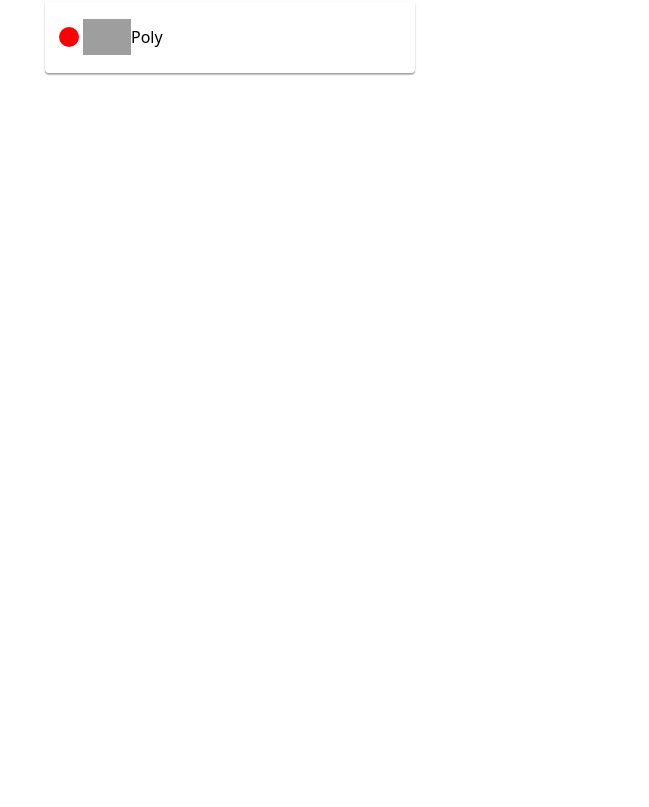
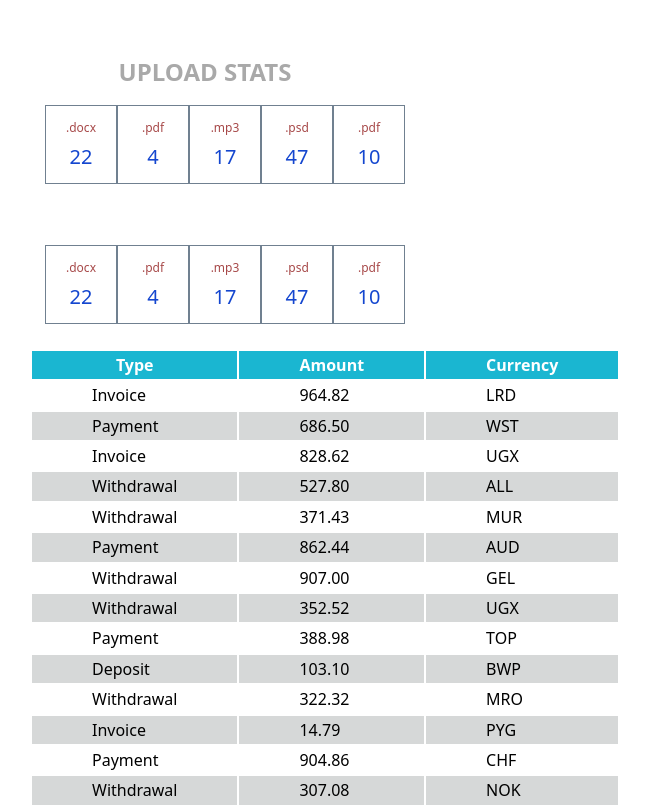
Before and after one commit to ElenVlass/goit-react-hw-01-components, a React (Create React App) app: page / in a window 1280 px wide. Shown: the part 880-1687 px from the top of the page, without its empty margins (20-669 px from the left). Before the commit the page ends 963 px from the top, so only its background shows below. Built offline with nearby package versions, Linux system fonts and the light colour scheme; grey boxes are pictures that could not be loaded.

Commit message:
complited all tasks

```diff
--- a/src/App.js
+++ b/src/App.js
@@ -1,13 +1,18 @@
 import React from 'react';
+
 import Friendslist from './components/friend-list/FriendList';
 import Profile from './components/social-profile/Profile';
+import Statistics from './components/statistics/Statistics';
+import TransactionHistory from './components/transaction-history/TransactionHistory';
+
 import user from './components/social-profile/user.json';
-import friends from './components/friend-list/friends.json'
+import friends from './components/friend-list/friends.json';
+import statisticalData from './components/statistics/statistical-data.json' ;
+import transactions from './components/transaction-history/transactions.json';
 
 const App = () => {
     return (
-    <div>
-        <h1>Главная страница</h1>
+    <>
 
         <Profile
         name={user.name}
@@ -19,8 +24,16 @@ const App = () => {
 
         <Friendslist items= {friends}/>
 
+        <Statistics
+        title="Upload stats"
+        stats={statisticalData}
+        />
+        <Statistics stats={statisticalData} />
 
-    </div>
+        <TransactionHistory
+        items={transactions}/>
+
+    </>
     );
 };
 
--- a/src/components/friend-list/Friend.js
+++ b/src/components/friend-list/Friend.js
@@ -1,9 +1,9 @@
 import React from 'react';
 import PropTypes from 'prop-types';
 import avatarImage from './person.svg';
-import './Friend.css';
+import styles from './Friend.module.css';
 
-const styles = {
+const styleForStatus = {
   online: {
     backgroundColor: 'green',
   },
@@ -13,9 +13,9 @@ const styles = {
 }
 
 const Friend = ({avatar, name, isOnline}) =>
-  (<div className="Friend"><span className="status" style={isOnline? styles.online : styles.offline}></span>
-  <img className="avatar" src={avatar} alt="Аватар друга" width="48" />
-  <p className="name">{name}</p></div>)
+  (<div className={styles.Friend}><span className={styles.status} style={isOnline? styleForStatus.online : styleForStatus.offline}></span>
+  <img src={avatar} alt="Аватар друга" width="48" />
+  <p>{name}</p></div>)
 ;
 
 Friend.defaultProps = {
--- a/src/components/friend-list/FriendList.js
+++ b/src/components/friend-list/FriendList.js
@@ -1,12 +1,12 @@
 import React from 'react';
 import Friend from './Friend';
 import PropTypes from 'prop-types';
-import './FriendsList.css';
+import styles from './FriendsList.module.css';
 
 const Friendslist = ({items}) => (
-    <ul className="FriendsList">
+    <ul className={styles.FriendsList}>
 {items.map(({id, avatar, name, isOnline}) => (
-<li key={id} className="FriendsList__item">
+<li key={id} className={styles.FriendsList__item}>
     <Friend
 avatar={avatar}
  name={name}
--- a/src/components/friend-list/FriendsList.css
+++ b/src/components/friend-list/FriendsList.module.css
@@ -1,11 +1,9 @@
 .FriendsList {
   padding: 0;
-  margin: 0;
   list-style: none;
-  max-width: 1170px;
   display: flex;
   flex-direction: column;
-  margin: -10px auto;
+  margin: -10px 25px;
 }
 
 .FriendsList__item {
--- a/src/components/social-profile/Profile.js
+++ b/src/components/social-profile/Profile.js
@@ -1,32 +1,32 @@
 import React from 'react';
 import PropTypes from 'prop-types';
-import './Profile.css'
+import styles from'./Profile.module.css'
 
 const Profile = ({avatar, name, tag, location, stats}) => (
-<div className="Profile">
-<div className="Profile-description">
+<div className={styles.Profile}>
+<div className={styles.Profile_description}>
   <img
     src={avatar}
     alt="Аватар пользователя"
-    className="Profile-description__avatar"
+    className={styles.Profile_description__avatar}
   />
-  <p className="Profile-description__name">{name}</p>
-  <p className="Profile-description__tag">@{tag}</p>
-  <p className="Profile-description__location">{location}</p>
+  <p className={styles.Profile_description__name}>{name}</p>
+  <p className={styles.Profile_description__tag}>@{tag}</p>
+  <p className={styles.Profile_description__location}>{location}</p>
 </div>
 
-<ul className="Profile-stats">
-  <li className="Profile-stats__item">
-    <span className="Profile-stats__label">Followers</span>
-    <span className="Profile-stats__quantity">{stats.followers}</span>
+<ul className={styles.Profile_stats}>
+  <li className={styles.Profile_stats__item}>
+    <span className={styles.Profile_stats__label}>Followers</span>
+    <span className={styles.Profile_stats__quantity}>{stats.followers}</span>
   </li>
-  <li className="Profile-stats__item">
-    <span className="Profile-stats__label">Views</span>
-    <span className="Profile-stats__quantity">{stats.views}</span>
+  <li className={styles.Profile_stats__item}>
+    <span className={styles.Profile_stats__label}>Views</span>
+    <span className={styles.Profile_stats__quantity}>{stats.views}</span>
   </li>
-  <li className="Profile-stats__item">
-    <span className="Profile-stats__label">Likes</span>
-    <span className="Profile-stats__quantity">{stats.likes}</span>
+  <li className={styles.Profile_stats__item}>
+    <span className={styles.Profile_stats__label}>Likes</span>
+    <span className={styles.Profile_stats__quantity}>{stats.likes}</span>
   </li>
 </ul>
 </div>
--- a/src/components/social-profile/Profile.css
+++ b/src/components/social-profile/Profile.module.css
@@ -8,40 +8,40 @@
   margin-left: 25px;
 }
 
-.Profile-description {
+.Profile_description {
   display: flex;
   flex-direction: column;
   align-items: center;
 }
-.Profile-description__avatar {
+.Profile_description__avatar {
   width: 150px;
   height: 150px;
   border-radius: 50%;
   background-color: rgb(155, 126, 126);
 }
-.Profile-description__name {
+.Profile_description__name {
   font-weight: bold;
 }
-.Profile-description__tag {
+.Profile_description__tag {
   color: rgb(56, 54, 54);
 }
-.Profile-description__location {
+.Profile_description__location {
   color: rgb(56, 54, 54);
 }
-.Profile-stats {
+.Profile_stats {
   list-style: none;
   display: flex;
   flex-direction: row;
   padding: 0;
 }
-.Profile-stats__label {
+.Profile_stats__label {
   color: rgb(56, 54, 54);
   margin-bottom: 10px;
 }
-.Profile-stats__quantity {
+.Profile_stats__quantity {
   font-weight: bold;
 }
-.Profile-stats__item {
+.Profile_stats__item {
   display: flex;
   flex-direction: column;
   align-items: center;
--- /dev/null
+++ b/src/components/statistics/Statistics.js
@@ -0,0 +1,28 @@
+import React from 'react';
+import PropTypes from 'prop-types';
+import styles from './Statistics.module.css';
+
+const Statistics = ({title, stats}) => (
+<section className={styles.statistics}>
+{title && <h2 className={styles.statistics_title}>{title}</h2>}
+  <ul className={styles.stat_list}>
+{stats.map(({id, label, percentage}) => (<li key={id} className={styles.stat_item}>
+      <span className={styles.stat_label}>{label}</span>
+      <span className={styles.stat_percentage}>{percentage}</span>
+    </li>))
+    }
+  </ul>
+</section>
+)
+
+Statistics.propTypes = {
+    title: PropTypes.string,
+    stats: PropTypes.arrayOf(
+      PropTypes.shape({
+    id: PropTypes.string.isRequired,
+    label: PropTypes.string.isRequired,
+    percentage: PropTypes.number.isRequired
+}))
+}
+
+export default Statistics;
--- /dev/null
+++ b/src/components/statistics/Statistics.module.css
@@ -0,0 +1,39 @@
+.statistics {
+  margin-bottom: 20px;
+  width: 400px;
+  padding-top: 20px;
+  background-color: #fff;
+  margin: 25px;
+}
+.statistics_title {
+  font-style: initial;
+  text-transform: uppercase;
+  color: darkgray;
+  text-align: center;
+}
+
+.stat_list {
+  list-style: none;
+  display: flex;
+  flex-direction: row;
+}
+
+.stat_item {
+  color: slategrey;
+  display: flex;
+  flex-direction: column;
+  align-items: center;
+  width: 100%;
+  padding: 15px;
+  border: 1px solid;
+}
+
+.stat_label {
+  font-size: 12px;
+  margin-bottom: 10px;
+  color: rgb(167, 73, 73);
+}
+.stat_percentage {
+  font-size: 20px;
+  color: rgb(20, 70, 207);
+}
--- /dev/null
+++ b/src/components/transaction-history/Transaction.js
@@ -0,0 +1,20 @@
+import React from 'react';
+import PropTypes from 'prop-types';
+import styles from './TransactionHistory.module.css';
+
+const Transaction = ({id, type, amount, currency}) => (
+    <tr key={id} className={styles.table_row}>
+      <td className={styles.table_row}>{type}</td>
+      <td className={styles.table_row}>{amount}</td>
+      <td className={styles.table_row}>{currency}</td>
+    </tr>
+);
+
+Transaction.propTypes = {
+    id: PropTypes.string.isRequired,
+    type: PropTypes.string.isRequired,
+    amount: PropTypes.string.isRequired,
+    currency: PropTypes.string.isRequired
+}
+
+export default Transaction;
--- /dev/null
+++ b/src/components/transaction-history/TransactionHistory.js
@@ -0,0 +1,30 @@
+import React from 'react';
+import Transaction from './Transaction';
+import styles from './TransactionHistory.module.css';
+
+const TransactionHistory = ({items}) => (
+    <table className={styles.transaction_history}>
+  <thead className={styles.table_head}>
+    <tr>
+      <th className={styles.table_row}>Type</th>
+      <th className={styles.table_row}>Amount</th>
+      <th className={styles.table_row}>Currency</th>
+    </tr>
+  </thead>
+
+  <tbody>
+      {items.map(({id, type, amount, currency}) => (
+       <Transaction
+        id={id}
+        type={type}
+        amount={amount}
+        currency={currency}
+    />
+      ))}
+
+  </tbody>
+</table>
+);
+
+
+export default TransactionHistory;
--- /dev/null
+++ b/src/components/transaction-history/TransactionHistory.module.css
@@ -0,0 +1,21 @@
+.transaction_history {
+  display: block;
+  width: 1200px;
+  margin-left: 50px;
+}
+.table_head {
+  padding: 5px 25px;
+  font-weight: 500;
+  color: #fff;
+  background-color: #1ab6d1;
+  border-right: 0px solid #eee;
+}
+.table_row {
+  padding: 5px 60px;
+  border: 0px solid #eee;
+  text-transform: capitalize;
+}
+
+tbody tr:nth-child(even) {
+  background: rgb(214, 216, 216);
+}
```
Also changed, not shown: src/components/friend-list/Friend.module.css (renamed from src/components/friend-list/Friend.css).
